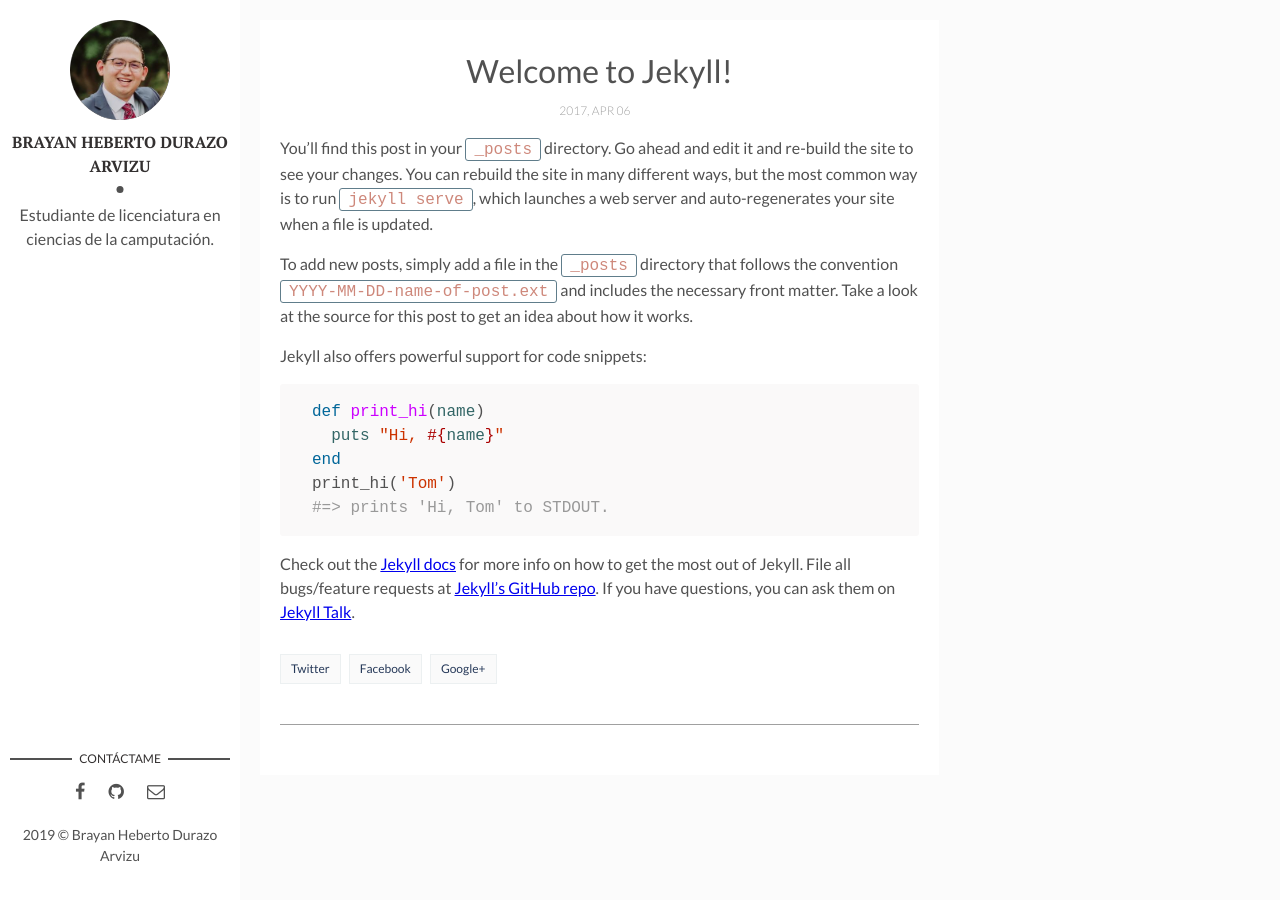
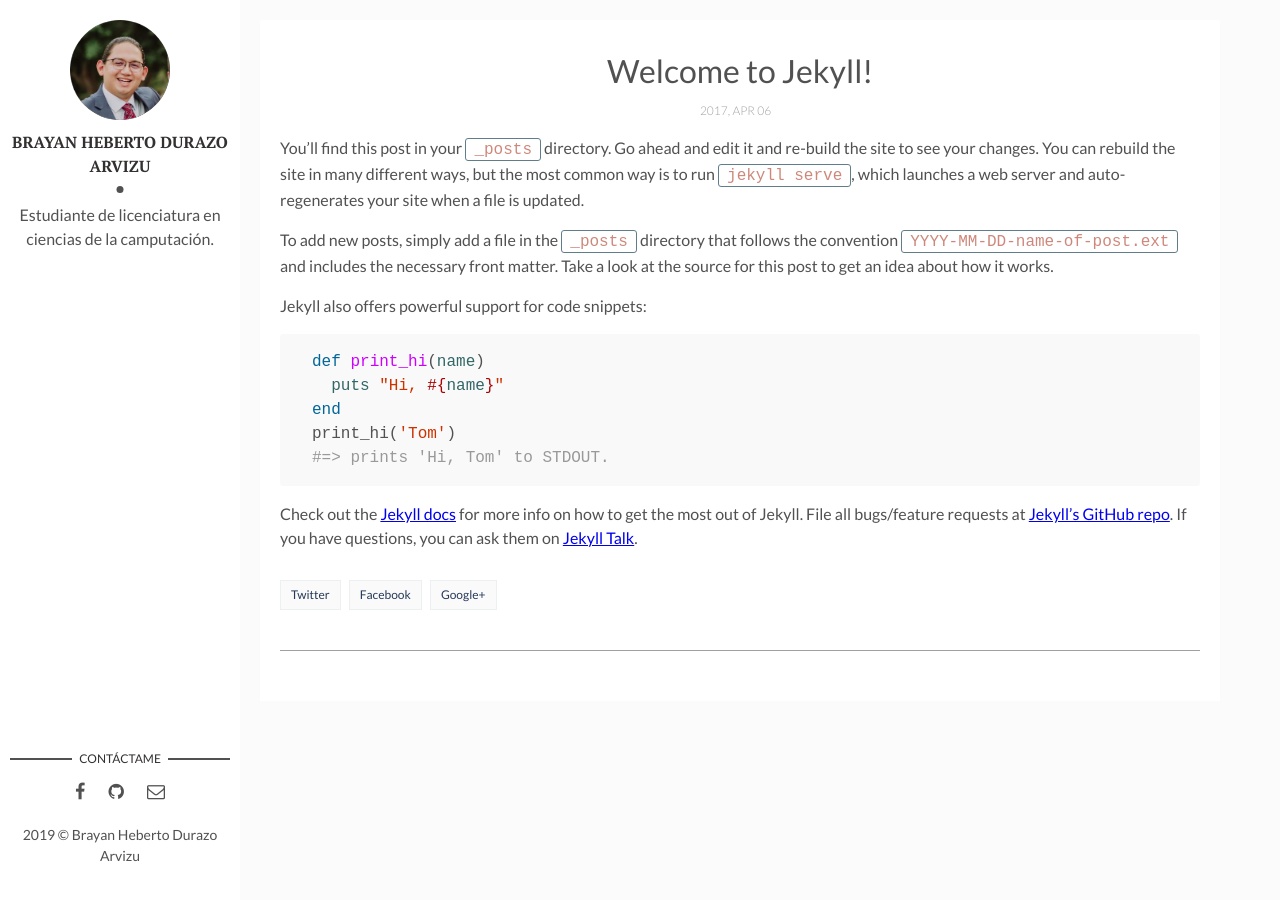
Before and after one commit to BrayanDurazo/BrayanDurazo.github.io, a Jekyll site: the page built from _posts/2017-04-06-welcome-to-jekyll.markdown, in a window 1280 px wide. Built offline with Jekyll 4.4.1, drawn with Linux system fonts in a browser that asks for light colours; comment, search, counter and statistics services are not loaded.

Commit message:
Agregando post

```diff
--- a/assets/css/main.css
+++ b/assets/css/main.css
@@ -893,7 +893,7 @@
 }
 
 .article-page{
-  width:70%;
+  width:99%;
 }
 
 ::-moz-selection {
```
